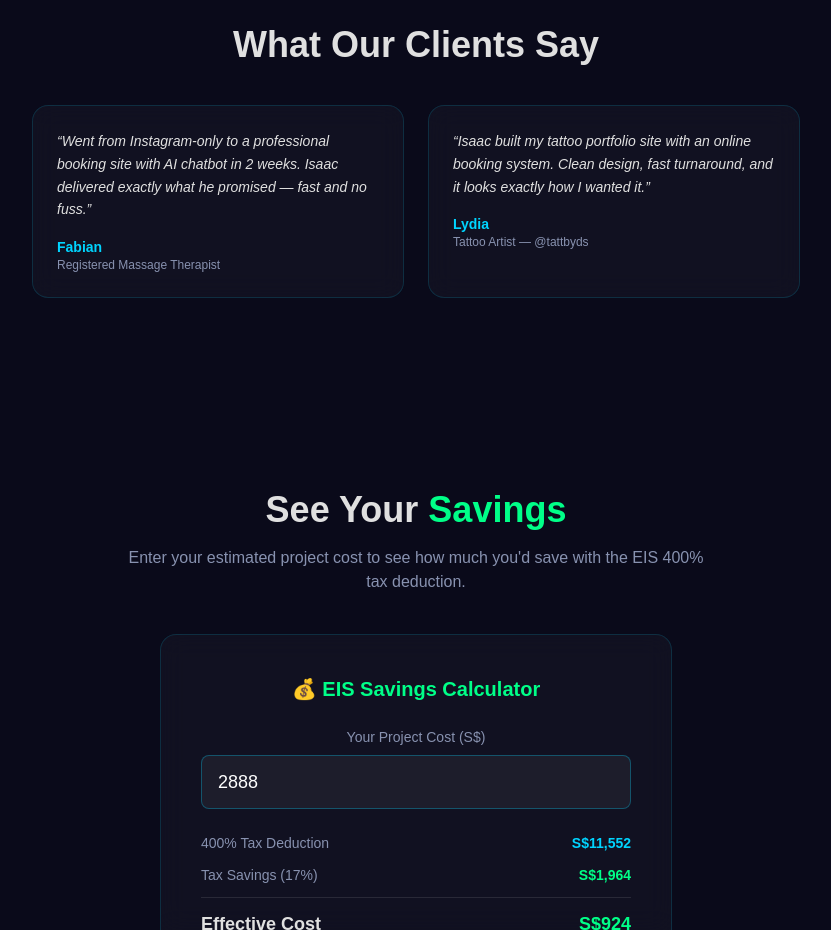
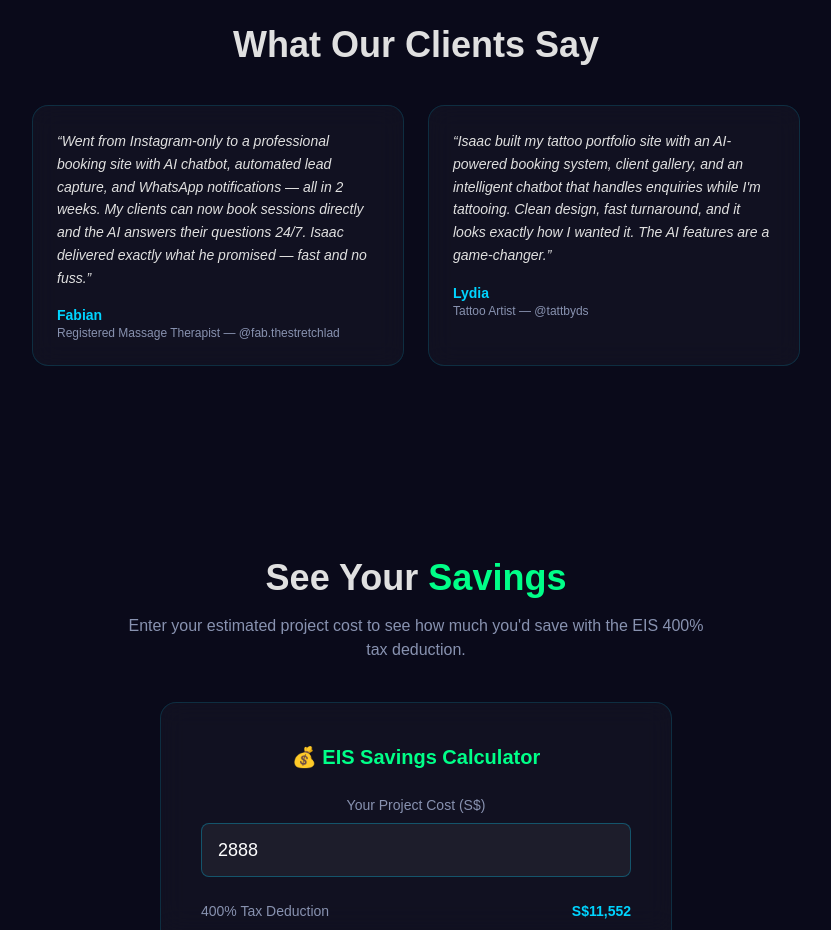
Before and after one commit to IsaacYap90/ionicx-ai, a Next.js app: page /webinar in a window 1280 px wide. Shown: the part 2520-3450 px from the top of the page, without its empty margins (224-1055 px from the left). Built offline with nearby package versions, Linux system fonts and the light colour scheme.

Commit message:
Highlight AI features in testimonials (chatbot, lead capture, 24/7)

```diff
--- a/src/app/webinar/page.tsx
+++ b/src/app/webinar/page.tsx
@@ -321,8 +321,8 @@ export default function WebinarPage() {
         </h2>
         <div className="grid md:grid-cols-2 gap-6 max-w-3xl mx-auto">
           {[
-            { quote: "Went from Instagram-only to a professional booking site with AI chatbot in 2 weeks. Isaac delivered exactly what he promised — fast and no fuss.", name: "Fabian", biz: "Registered Massage Therapist" },
-            { quote: "Isaac built my tattoo portfolio site with an online booking system. Clean design, fast turnaround, and it looks exactly how I wanted it.", name: "Lydia", biz: "Tattoo Artist — @tattbyds" },
+            { quote: "Went from Instagram-only to a professional booking site with AI chatbot, automated lead capture, and WhatsApp notifications — all in 2 weeks. My clients can now book sessions directly and the AI answers their questions 24/7. Isaac delivered exactly what he promised — fast and no fuss.", name: "Fabian", biz: "Registered Massage Therapist — @fab.thestretchlad" },
+            { quote: "Isaac built my tattoo portfolio site with an AI-powered booking system, client gallery, and an intelligent chatbot that handles enquiries while I'm tattooing. Clean design, fast turnaround, and it looks exactly how I wanted it. The AI features are a game-changer.", name: "Lydia", biz: "Tattoo Artist — @tattbyds" },
           ].map((t, i) => (
             <div key={i} className="glass rounded-2xl p-6">
               <p className="text-[#e0e0e0] text-sm italic leading-relaxed mb-4">&ldquo;{t.quote}&rdquo;</p>
```
